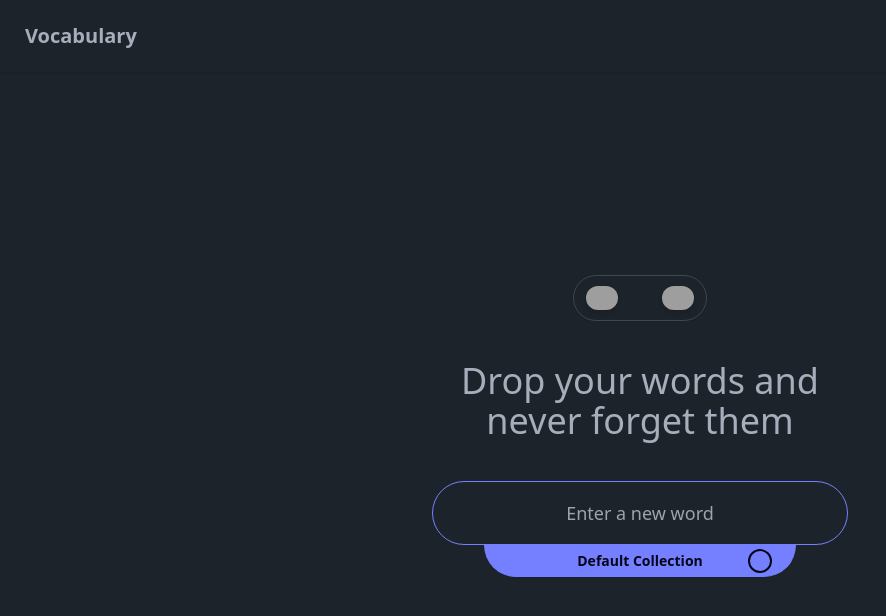
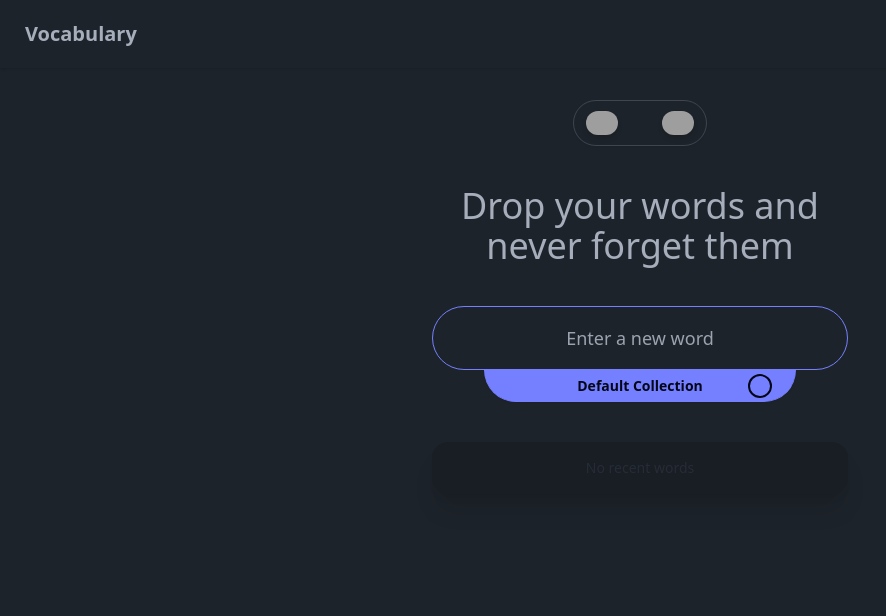
Before and after one commit to DevCorvus/slangio, a Vue app: page / in a window 1280 px wide. Shown: the top 616 px of the page, without its empty margins (0-886 px from the left). Built offline with nearby package versions, Linux system fonts and the light colour scheme; grey boxes are pictures that could not be loaded; some icons are missing.

Commit message:
feat: update some styling

```diff
--- a/src/App.vue
+++ b/src/App.vue
@@ -19,5 +19,7 @@ watch(
 
 <template>
   <NavBar />
-  <RouterView />
+  <div class="container mx-auto">
+    <RouterView />
+  </div>
 </template>
--- a/src/components/NavBar.vue
+++ b/src/components/NavBar.vue
@@ -5,11 +5,10 @@ import { theme } from '@/data';
 </script>
 
 <template>
-  <header>
-    <nav class="navbar flex justify-between bg-base-100 sticky z-30 shadow">
+  <header class="navbar w-full z-30 shadow bg-base-100 sticky">
+    <nav class="container mx-auto flex justify-between">
       <RouterLink to="/" class="btn btn-ghost text-xl text-base-content">Vocabulary</RouterLink>
-      <div>
-        <ul class="menu menu-horizontal text-2xl">
+      <ul class="menu menu-horizontal text-xl">
         <li>
           <RouterLink to="/collections" class="tooltip tooltip-bottom" data-tip="Collections">
             <Icon icon="heroicons:square-3-stack-3d-20-solid" />
@@ -36,7 +35,6 @@ import { theme } from '@/data';
           </button>
         </li>
       </ul>
-      </div>
     </nav>
   </header>
 </template>
--- a/src/views/HomeView.vue
+++ b/src/views/HomeView.vue
@@ -5,7 +5,7 @@ import WordEater from '@/components/WordEater.vue';
 </script>
 
 <template>
-  <main class="hero min-h-screen">
+  <main class="hero mt-4">
     <div class="hero-content flex flex-col gap-10 text-center max-w-md">
       <LanguageSelector />
       <div class="space-y-10">
```
Lines whose indentation alone changed are shown as unchanged.
